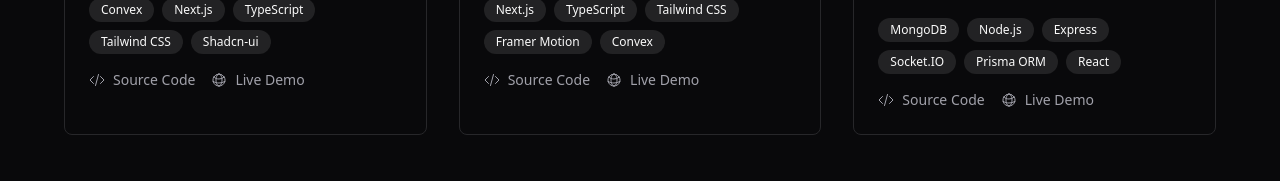
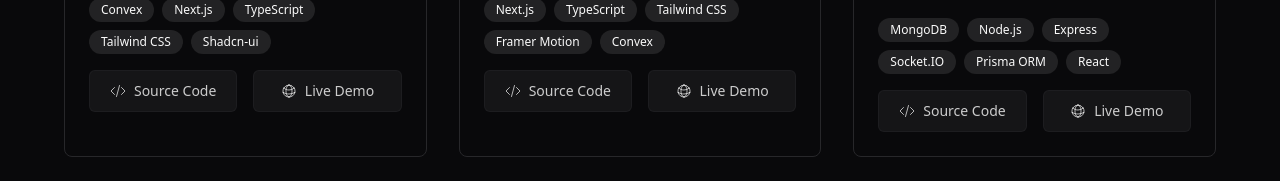
Before and after one commit to PeterDiyo/Portfolio, a Next.js app: page /projects in a window 1280 px wide. Shown: the part 719-900 px from the top of the page. Built offline with nearby package versions, Linux system fonts and the light colour scheme; no server answers.

Commit message:
styled live demo and github anchor tags

```diff
--- a/src/app/projects/page.tsx
+++ b/src/app/projects/page.tsx
@@ -150,23 +150,23 @@ export default function ProjectsPage() {
                       </span>
                     ))}
                   </div>
-                  <div className="flex space-x-4">
+                  <div className="flex flex-col sm:flex-row gap-3 sm:gap-4">
                     <a
                       href={project.sourceCode}
                       target="_blank"
                       rel="noopener noreferrer"
-                      className="inline-flex items-center space-x-2 text-sm text-muted-foreground hover:text-foreground"
+                      className="group flex-1 inline-flex items-center justify-center space-x-2 rounded-md bg-primary/5 border border-border/50 px-4 py-2.5 text-sm font-medium text-foreground/80 transition-all hover:bg-primary hover:text-primary-foreground"
                     >
-                      <CodeBracketIcon className="h-4 w-4" />
+                      <CodeBracketIcon className="h-4 w-4 text-primary/70 group-hover:text-primary-foreground" />
                       <span>Source Code</span>
                     </a>
                     <a
                       href={project.liveDemo}
                       target="_blank"
                       rel="noopener noreferrer"
-                      className="inline-flex items-center space-x-2 text-sm text-muted-foreground hover:text-foreground"
+                      className="group flex-1 inline-flex items-center justify-center space-x-2 rounded-md bg-primary/5 border border-border/50 px-4 py-2.5 text-sm font-medium text-foreground/80 transition-all hover:bg-primary hover:text-primary-foreground"
                     >
-                      <GlobeAltIcon className="h-4 w-4" />
+                      <GlobeAltIcon className="h-4 w-4 text-primary/70 group-hover:text-primary-foreground" />
                       <span>Live Demo</span>
                     </a>
                   </div>
```
